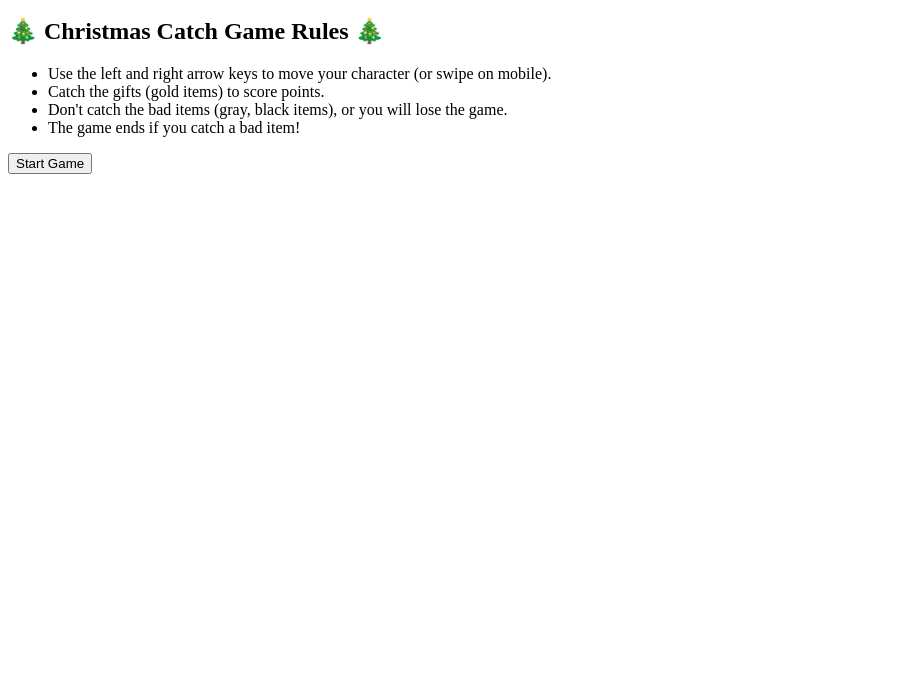
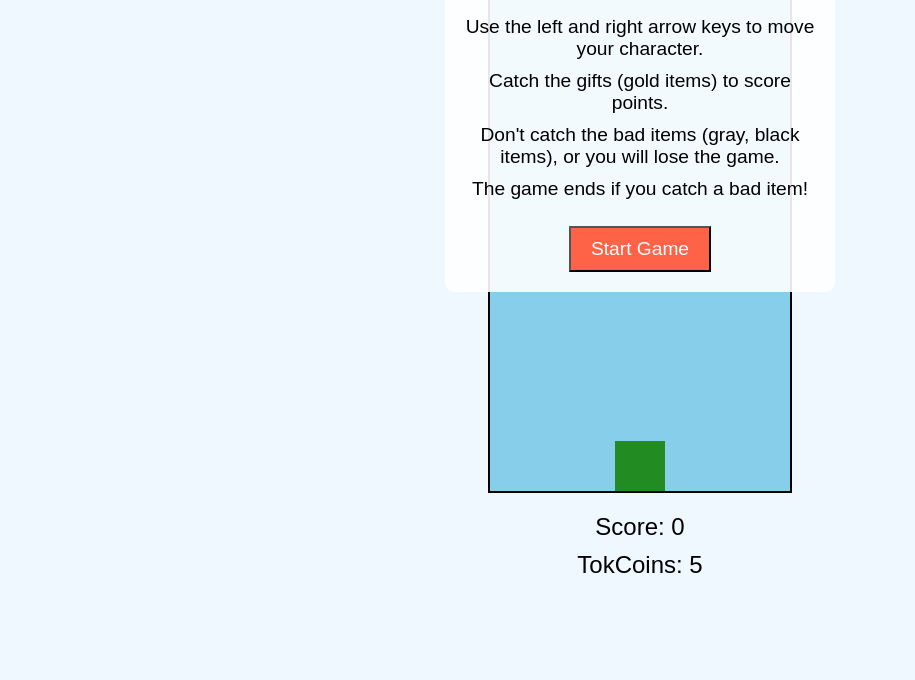
Before and after one commit to Ianrourke1232/test-game, a plain HTML site: page index.html in a window 1280 px wide. Shown: the part 120-800 px from the top of the page, without its empty margins (0-915 px from the left). Drawn offline with Linux system fonts and the light colour scheme.

Commit message:
Update index.html

```diff
--- a/index.html
+++ b/index.html
@@ -4,7 +4,7 @@
     <meta charset="UTF-8">
     <meta name="viewport" content="width=device-width, initial-scale=1.0">
     <title>Christmas Catch Game</title>
-    <link rel="stylesheet" href="styles.css">
+    <link rel="stylesheet" href="style.css">
 </head>
 <body>
     <h1>🎄 Christmas Catch Game 🎄</h1>
@@ -30,7 +30,7 @@
     <div id="rules">
         <h2>🎄 Christmas Catch Game Rules 🎄</h2>
         <ul>
-            <li>Use the left and right arrow keys to move your character (or swipe on mobile).</li>
+            <li>Use the left and right arrow keys to move your character.</li>
             <li>Catch the gifts (gold items) to score points.</li>
             <li>Don't catch the bad items (gray, black items), or you will lose the game.</li>
             <li>The game ends if you catch a bad item!</li>
```
